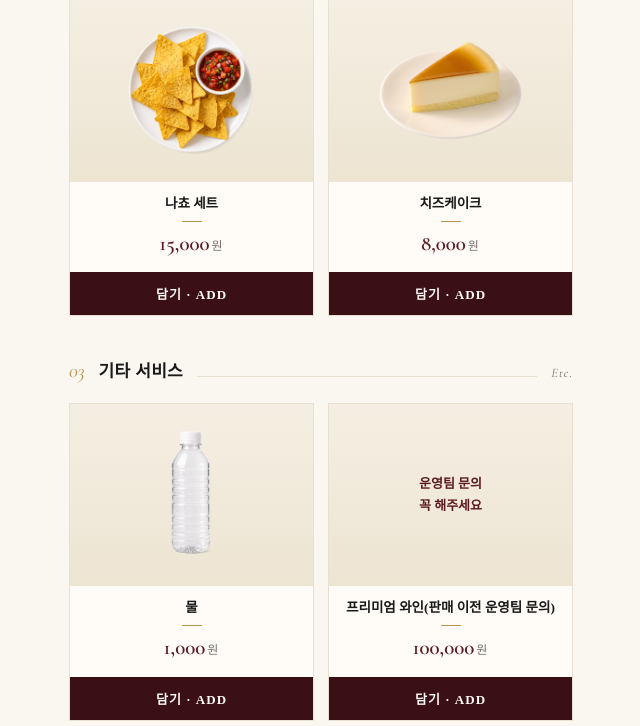
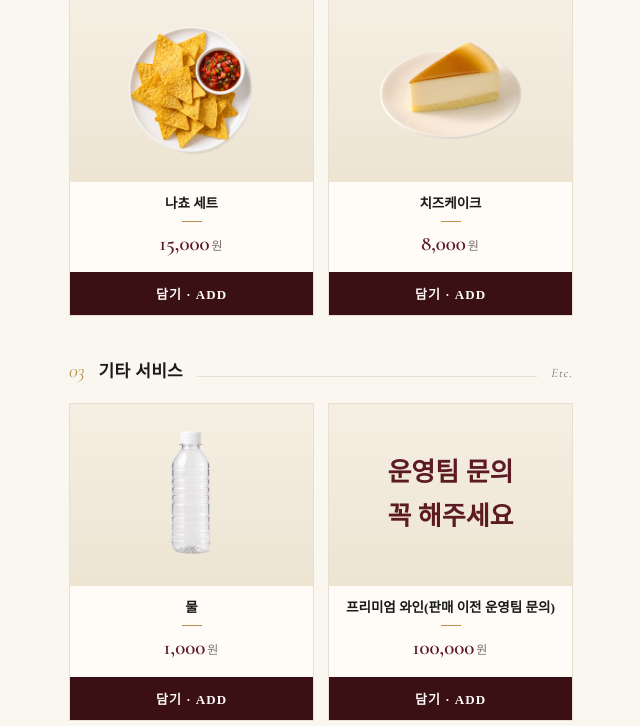
Before and after one commit to min536/sommelier_HDM, a Flask app: page /table/1 in a window 1280 px wide. Shown: the part 1862-2588 px from the top of the page, without its empty margins (319-959 px from the left). Run offline with Flask 3, Linux system fonts and the light colour scheme; data comes from the database, SQL or seed files in the repository; data that the repository does not hold is empty.

Commit message:
Increase premium wine text size to 26px
Co-Authored-By: Claude Sonnet 4.6 <noreply@anthropic.com>

```diff
--- a/templates/server_order.html
+++ b/templates/server_order.html
@@ -588,7 +588,7 @@ window.addEventListener('error', function(e){
             <div class="card-img-wrap">
                 {% if menu.stock <= 0 %}<div class="sold-overlay">Sold out</div>{% endif %}
                 {% if '프리미엄' in menu.name %}
-                <div style="font-family:'Noto Serif KR',serif;font-size:13px;font-weight:600;color:var(--wine-deep);text-align:center;line-height:1.7;padding:0 12px;">운영팀 문의<br>꼭 해주세요</div>
+                <div style="font-family:'Noto Serif KR',serif;font-size:26px;font-weight:600;color:var(--wine-deep);text-align:center;line-height:1.7;padding:0 12px;">운영팀 문의<br>꼭 해주세요</div>
                 {% else %}
                 <img src="/static/{{ menu.img }}" style="{% if menu.stock <= 0 %}filter: grayscale(1);{% endif %}">
                 {% endif %}
```
